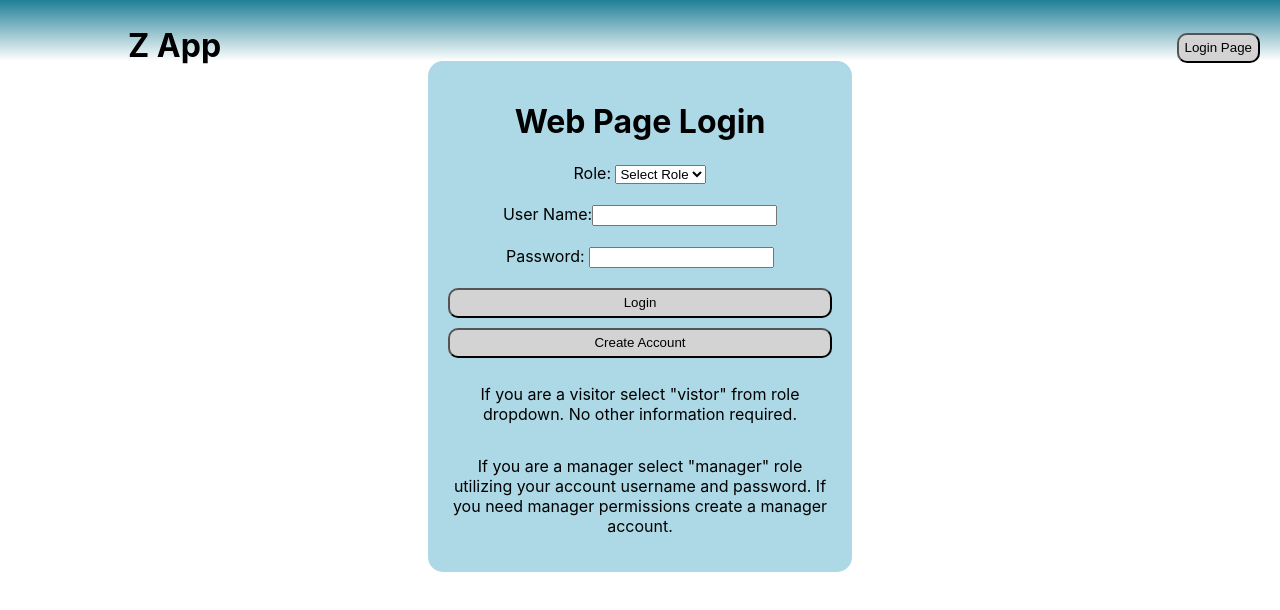
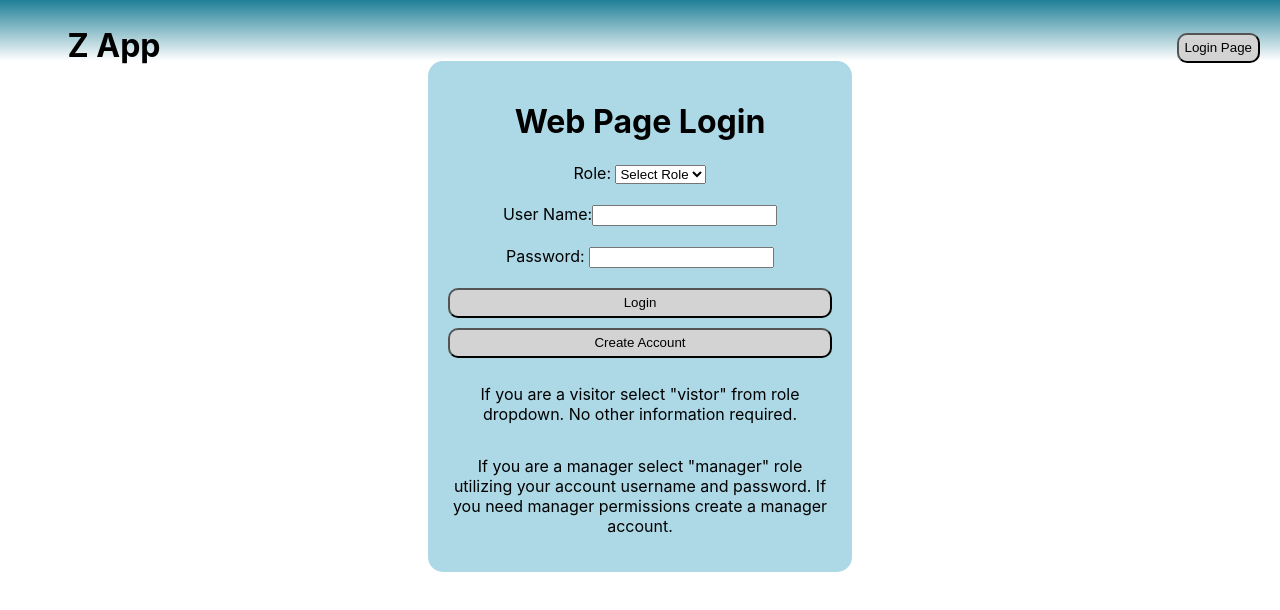
Before and after one commit to WollerChris/App2, a React (Create React App) app in the folder frontend/zfront/: page / in a window 1280 px wide. Shown: the top 610 px of the page. Built offline with nearby package versions, Linux system fonts and the light colour scheme; no server answers.

Commit message:
Update App.css
small updated to css

```diff
--- a/frontend/zfront/src/App.css
+++ b/frontend/zfront/src/App.css
@@ -11,12 +11,19 @@
 
 .HeaderTitle {
   margin-top: 0px;
-  height: 6vh;
+  text-align: center;
+  height: 50px;
+  width: 100px;
   color: black;
-  padding-left: 5vw;
+  /* padding-left: 5vw; */
   padding-top: 1vw;
+  border-radius: 15px;
+}
+.HeaderTitle:hover {
+  cursor: pointer;
+  box-shadow: 0px 10px 25px 0px rgba(0,0,0,0.5);
+}
 
-}
 
 .ReturnBtn{
   height: 30px;
```
